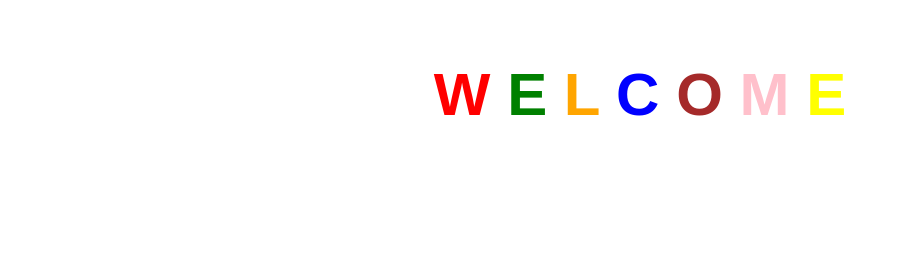
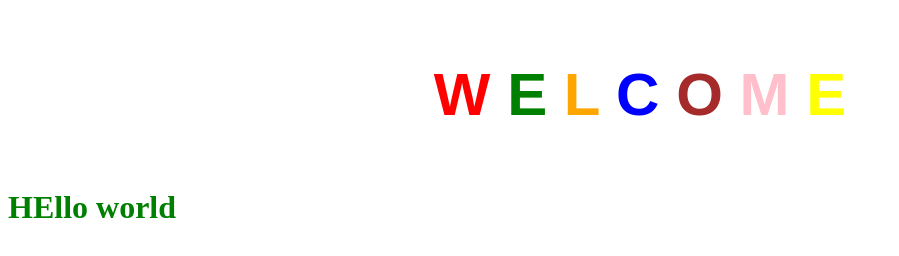
Before and after one commit to yisisovattra22/yisisovattra22.github.io, a plain HTML site: page index.html in a window 1280 px wide. Shown: the whole page, without its empty margins (0-899 px from the left). Drawn offline with Linux system fonts and the light colour scheme.

Commit message:
reupload

```diff
--- /dev/null
+++ b/css/style.css
@@ -0,0 +1,4 @@
+h1
+{
+	color: green;
+}
--- a/index.html
+++ b/index.html
@@ -1,6 +1,7 @@
 <!DOCTYPE html>
 <!-- saved from url=(0076)file:///C:/Users/ASUS/Downloads/Sublime%20Text%20Build%203176%20x64/ABC.html -->
 <html><head><meta http-equiv="Content-Type" content="text/html; charset=windows-1252">
+	<link rel="stylesheet" type="text/css" href="css/style.css">
 	<style>
 p{
 
@@ -12,6 +13,6 @@ p{
 </head>
 <body><center><p><strong><span style="color: red;">W</span> <span style="color: green;">E</span> <span style="color: orange;">L</span> <span style="color: blue;">C</span> <span style="color: brown;">O</span> <span style="color: pink;">M</span> <span style="color: yellow;">E</span></strong></p></center>
 
-
+<h1>HEllo world</h1>
 
 </body></html>
```
